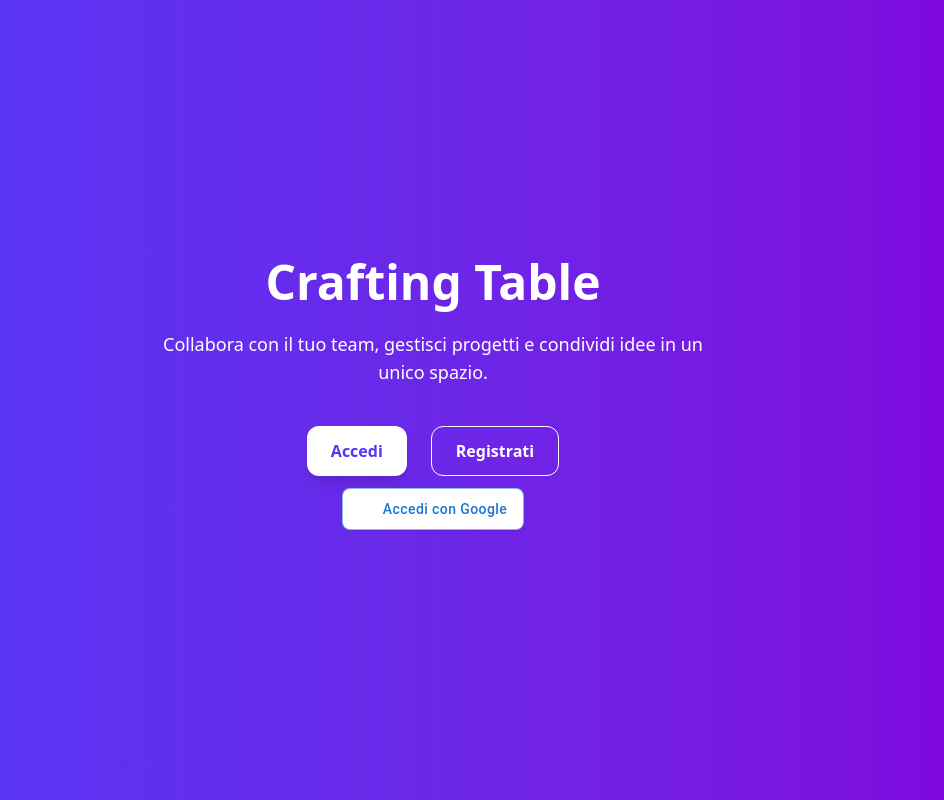
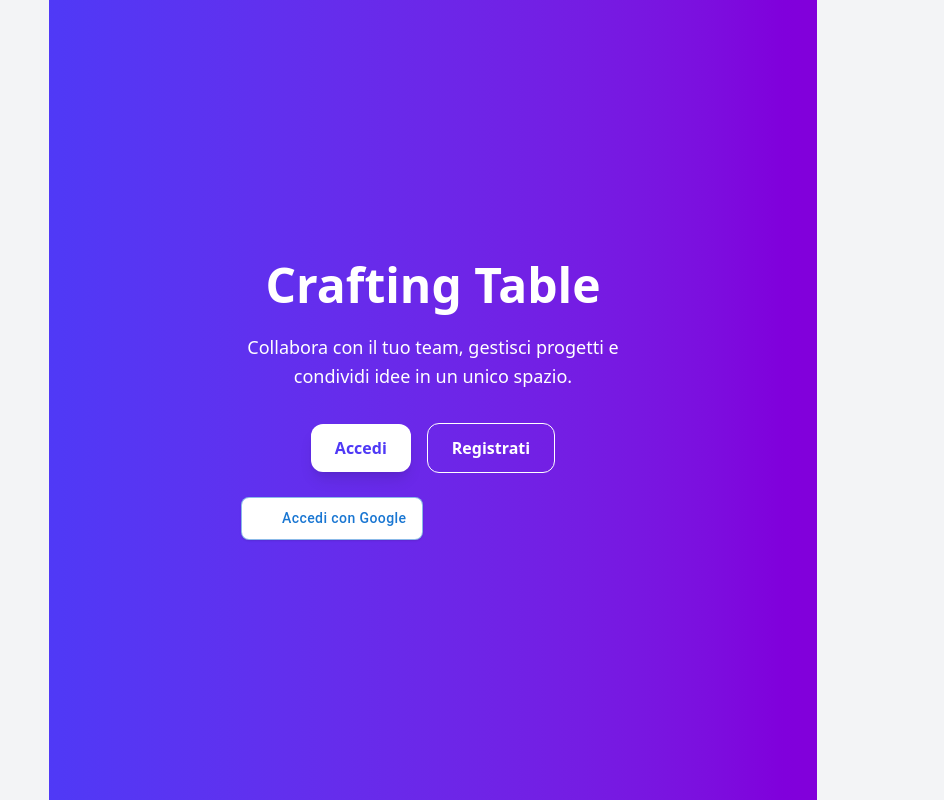
Before and after one commit to AntonioLorussoR/craftingtable, a React app: page / in a window 1280 px wide. Shown: the whole page, without its empty margins (207-1151 px from the left). Built offline with nearby package versions, Linux system fonts and the light colour scheme; no server answers; some icons are missing; the HTML template or start-up script is replaced by a standard one.

Commit message:
Update Home.jsx

```diff
--- a/src/pages/Home.jsx
+++ b/src/pages/Home.jsx
@@ -25,12 +25,12 @@ export default function Home() {
 
 
   return (
-    <div className="min-h-screen flex flex-col items-center justify-center bg-gradient-to-r from-indigo-600 to-purple-700 text-white p-6">
-      <h1 className="text-5xl font-bold mb-6">Crafting Table</h1>
+    <div className="min-h-screen flex flex-col items-center justify-center bg-gradient-to-r from-indigo-600 to-purple-700 text-white px-4 py-6 sm:px-6 md:px-8 max-w-screen-md mx-auto">
+      <h1 className="text-3xl sm:text-4xl md:text-5xl font-bold mb-6 text-center">Crafting Table</h1>
 
       {user ? (
         <>
-          <p className="text-lg mb-10 text-center max-w-xl">
+          <p className="text-base sm:text-lg mb-8 text-center leading-relaxed max-w-md">
             Ciao <span className="font-semibold">{user.nomeUtente}</span>, sei pronto a collaborare con il tuo team?
           </p>
           <button
@@ -42,10 +42,10 @@ export default function Home() {
         </>
       ) : (
         <>
-          <p className="text-lg mb-10 text-center max-w-xl">
+          <p className="text-base sm:text-lg mb-8 text-center leading-relaxed max-w-md">
             Collabora con il tuo team, gestisci progetti e condividi idee in un unico spazio.
           </p>
-          <div className="flex gap-6">
+          <div className="flex flex-col sm:flex-row gap-4 w-full max-w-sm justify-center items-center">
             <button
               onClick={() => navigate("/login")}
               className="bg-white text-indigo-600 px-6 py-3 rounded-xl font-semibold shadow-lg hover:bg-gray-200 transition"
@@ -59,12 +59,12 @@ export default function Home() {
               Registrati
             </button>
           </div>
-          <div className="flex gap-6 p-3 border-white rounded-xl hover:bg-gray">< GoogleSignInButton/></div>
+          <div className="mt-6 w-full max-w-sm">< GoogleSignInButton/></div>
 
         </>
       )}
 
-      {error && <p className="mt-6 text-red-300 text-sm">{error}</p>}
+      {error && <p className="mt-6 text-red-300 text-sm text-center">{error}</p>}
     </div>
   );
 }
```
